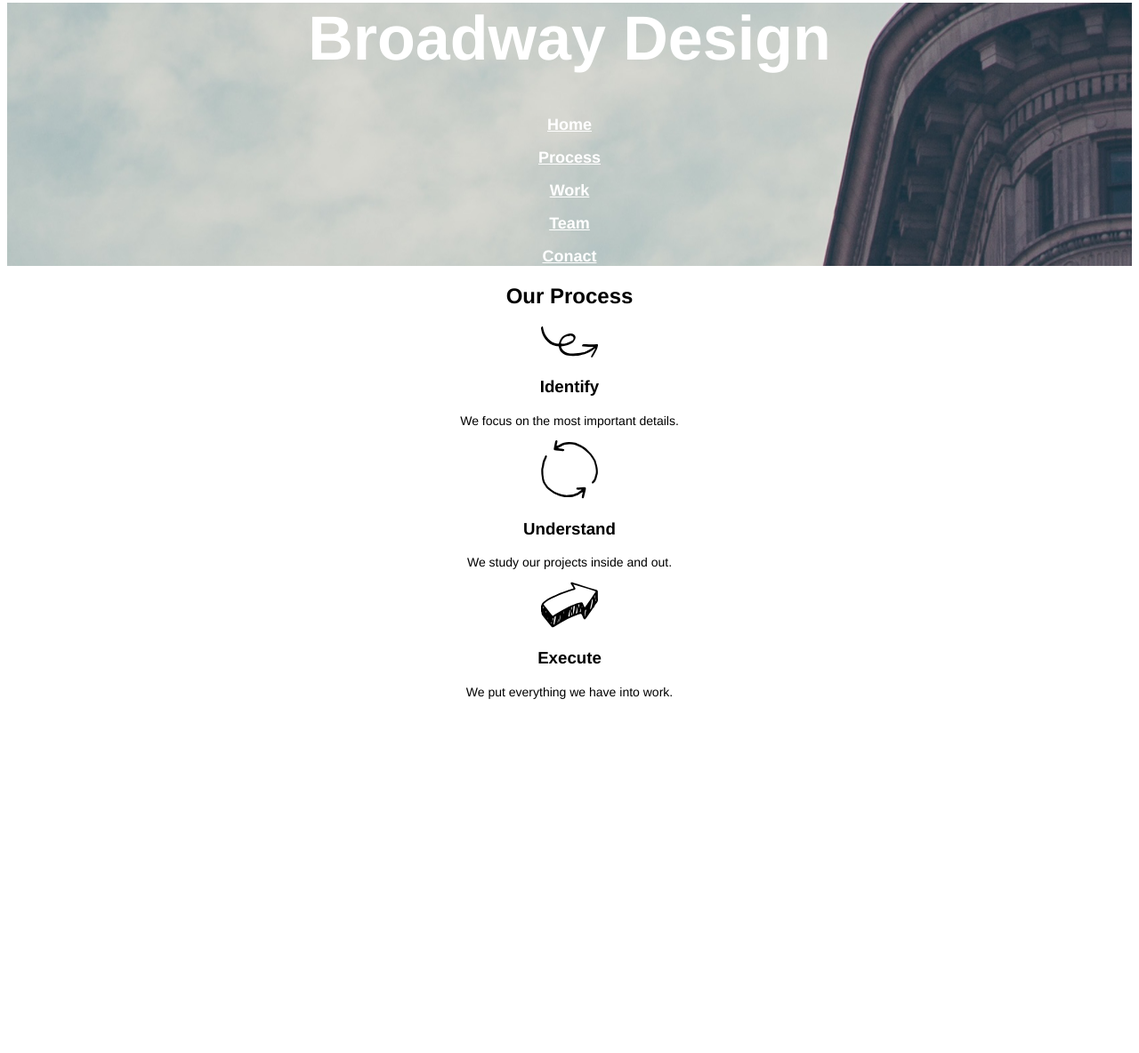
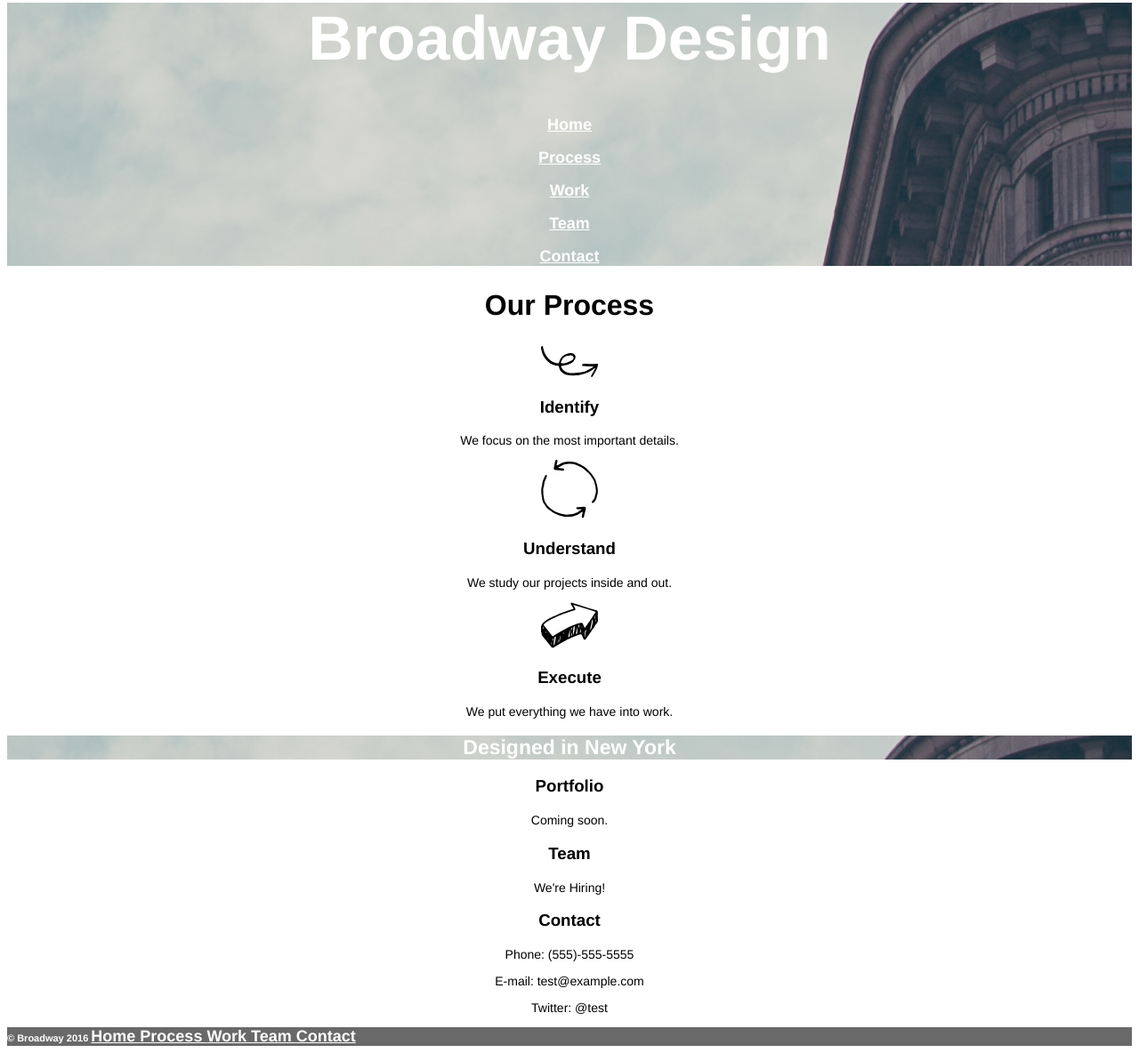
Before and after one commit to HuCk85/Broadway, a plain HTML site: page index.html in a window 1280 px wide. Shown: the part 44-1228 px from the top of the page at 89% size. Before the commit the page ends 844 px from the top, so only its background shows below. Drawn offline with Linux system fonts and the light colour scheme.

Commit message:
final version of Broadway webpage

```diff
--- a/index.html
+++ b/index.html
@@ -1,48 +1,76 @@
 <!DOCTYPE html>
 <html>
   <head>
+
     <meta charset="utf-8">
     <title>
       Broadway design
     </title>
+
   <link href="./resources/css/style.css" type = "text/css" rel = "stylesheet">
   </head>
   <body>
 
-    <div class = "background-img">
-    <h1> Broadway Design </h1>
+    <div class = "headimage" id = "start">
+      <h1> Broadway Design </h1>
+      <nav>
+        <p > <a href="#start" id="links"> Home </a> </p>
+        <p > <a href="#process" id="links"> Process </a> </p>
+        <p> <a href="#work" id="links">  Work </a> </p>
+        <p> <a href="#team" id="links"> Team </a> </p>
+        <p> <a href="#contact" id="links">  Contact </a>  </p>
+      </nav>
+    </div>
 
-    <nav>
+    <div id = "process">
+      <h2 id="secondheader"> Our Process </h2>
+      <img src="./resources/images/identify.svg" alt = "swirling arrow"/>
+    </div>
 
-      <p > <a href="" class="links"> Home </a> </p>
-      <p > <a href="" class="links"> Process </a> </p>
-      <p> <a href="" class="links">  Work </a> </p>
-      <p> <a href="" class="links"> Team </a> </p>
-      <p> <a href="" class="links">  Conact </a>  </p>
+    <div id ="identify">
+      <h3 class = "thirdheader"> Identify </h3>
+      <p class = "paragraphs"> We focus on the most important details. </p>
+    </div>
 
-    </nav>
+    <div id="understand">
+      <img src="./resources/images/understand.svg" alt = "understand"/>
+      <h3 class = "thirdheader"> Understand </h3>
+      <p class = "paragraphs"> We study our projects inside and out. </p>
+    </div>
 
+   <div id="execute">
+     <img src="./resources/images/execute.svg" alt = "execute"/>
+     <h3 class = "thirdheader"> Execute </h3>
+     <p class = "paragraphs">We put everything we have into work. </p>
    </div>
 
-   <h2 id="subheader"> Our Process </h2>
+   <h2 class="headimage" id = "midheader"> Designed in New York </h2>
 
-   <img src="./resources/images/identify.svg" alt = "swirling arrow"/>
+   <div id="work">
+     <h3 class = "thirdheader"> Portfolio </h3>
+     <p class = "paragraphs"> Coming soon. </p>
+   </div>
 
-   <h3 class = "thirdheader"> Identify </h3>
+   <div id="team">
+     <h3 class = "thirdheader"> Team </h3>
+     <p class = "paragraphs">We're Hiring! </p>
+   </div>
 
-    <p class = "paragraphs"> We focus on the most important details. </p>
+   <div id = "contact">
+     <h3 class = "thirdheader"> Contact </h3>
+     <p class = "paragraphs"> Phone: (555)-555-5555 </p>
+     <p class = "paragraphs"> E-mail: test@example.com </p>
+     <p class = "paragraphs"> Twitter: @test </p>
+   </div>
 
-   <img src="./resources/images/understand.svg" alt = "understandw"/>
-
-   <h3 class = "thirdheader"> Understand </h3>
-
-   <p class = "paragraphs"> We study our projects inside and out. </p>
-
-   <img src="./resources/images/execute.svg" alt = "understand"/>
-
-   <h3 class = "thirdheader"> Execute </h3>
-
-   <p class = "paragraphs">We put everything we have into work. </p>
+   <nav class = "pagefot">
+     &copy; Broadway 2016
+     <a href="#start" id=  "links"> Home </a>
+     <a href="#process" id = "links"> Process </a>
+     <a href="#work" id = "links"> Work </a>
+     <a href="#team" id = "links"> Team </a>
+     <a href="#contact" id = "links"> Contact </a>
+   </nav>
 
   </body>
 </html>
--- a/resources/css/style.css
+++ b/resources/css/style.css
@@ -6,16 +6,17 @@
 
 h1 {
   font-size: 70px;
-  color: white;
 }
 
-.links {
+
+#links {
   color: white;
   font-size: 18px;
 }
 
-.background-img {
+.headimage {
   background-image: url("../images/the-flatiron-building.png");
+  color: white;
 }
 
 #secondheader {
@@ -30,3 +31,15 @@ h1 {
   font-size: 14px;
   font-weight: normal;
 }
+
+#midheader {
+  font-size: 23px;
+  background-image: url("../images/the-flatiron-building.png");
+}
+
+.pagefot {
+  color: white;
+  font-size: 11px;
+  background-color: dimgray;
+  text-align: left;
+}
```
